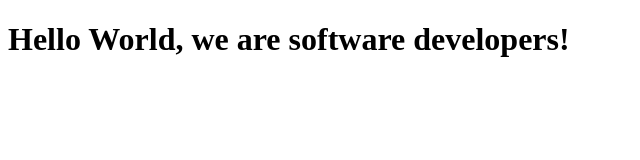
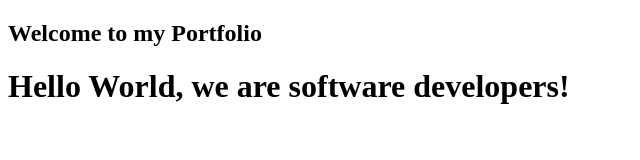
Before and after one commit to KABTF/Build-a-Personal-Portfolio, a plain HTML site: page index.html in a window 1280 px wide. Shown: the whole page, without its empty margins (0-640 px from the left). Drawn offline with Linux system fonts and the light colour scheme.

Commit message:
addeded welcome and project section

```diff
--- a/index.html
+++ b/index.html
@@ -8,6 +8,14 @@
 
   <body>
     <script src="https://cdn.freecodecamp.org/testable-projects-fcc/v1/bundle.js"></script>
+    <main>
+      <section id="welcome-section">
+        <h1>Welcome to my Portfolio</h1>
+      </section>
+      <section id="projects">
+
+      </section>
+    </main>
 
     <h1>Hello World, we are software developers!</h1>
     <script  src="js/index.js"></script>
```
